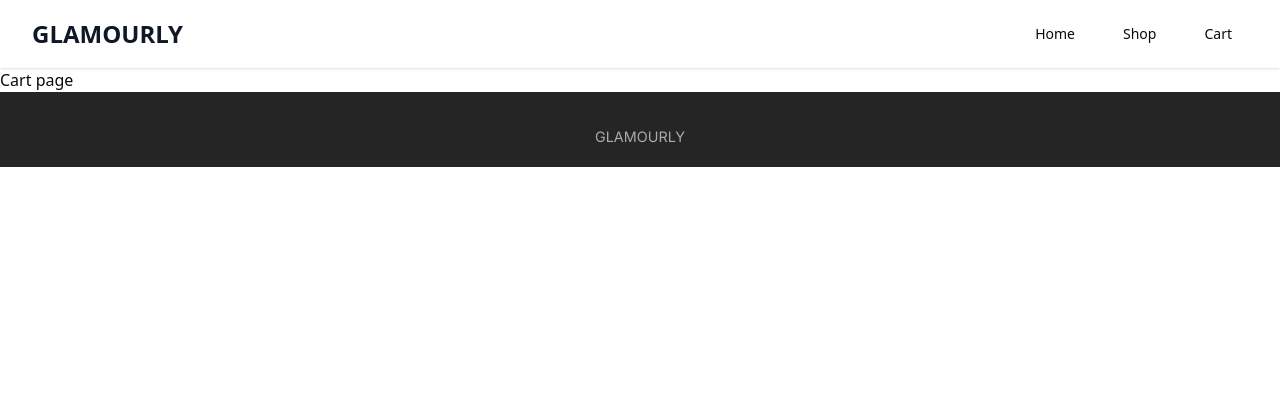
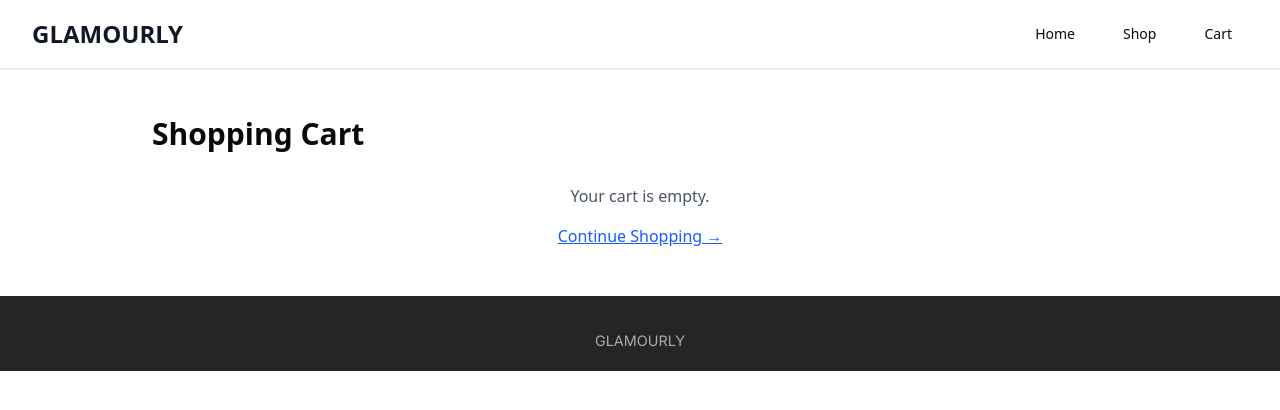
Before and after one commit to abirsinha88/Ecommerce-Website, a React (Vite) app: page /cart in a window 1280 px wide. Shown: the top 410 px of the page. Built offline with nearby package versions, Linux system fonts and the light colour scheme; what miragejs would draw is missing.

Commit message:
cart page and context added

```diff
--- a/src/App.jsx
+++ b/src/App.jsx
@@ -4,6 +4,7 @@ import Cart from './pages/Cart'
 import HomeLayout from './components/HomeLayout'
 import ProductDetails from './pages/ProductDetails'
 import {BrowserRouter, Routes, Route,Link} from 'react-router-dom'
+import { CartProvider } from './contexts/CartContext'
 
 
 function App() {
@@ -11,6 +12,7 @@ function App() {
 
   return (
      <BrowserRouter>
+          <CartProvider>
         <Routes >
             <Route path="/" element={<HomeLayout/>}>
               <Route index element = {<Home />}/>
@@ -20,6 +22,7 @@ function App() {
             </Route>
 
         </Routes>
+          </CartProvider>
       </BrowserRouter>
 
 
--- /dev/null
+++ b/src/contexts/CartContext.jsx
@@ -0,0 +1,75 @@
+import { createContext, useContext, useReducer } from "react";
+
+const CartContext = createContext();
+const CartDispatchContext = createContext();
+
+const reducer = (state, action) => {
+  switch (action.type) {
+    case "INCREASE":{
+      if(state.find((item)=>item.id == action.id) == undefined){
+        return [...state,{id:action.id, quantity:1}]
+      }
+      else{
+        return state.map(item => {
+          if(item.id == action.id){
+            return {...item, quantity: item.quantity+1};
+          }
+            return item;
+          }
+         )
+      }
+    }
+
+    case "DECREASE":{
+
+      if(state.find((item)=> item.id == action.id ).quantity == 1 ){
+
+            return state.filter((item)=>{item.id!=action.id});
+          }
+          else{
+            return state.map((item)=>{
+              if(item.id == action.id){
+                return {...item, quantity : item.quantity - 1 }
+              }
+              else return item;
+            })
+          }
+        }
+
+    case "REMOVE":{
+      return state.filter(item =>
+        item.id !== action.id
+      );
+    }
+    // case "COUNT":
+    //   return state.find(item =>
+    //     item.id == action.id
+    //   )?.quantity || 0 ;
+
+    default:{
+        return state;
+    }
+
+  }
+}
+
+
+export function CartProvider({ children }) {
+  const [cart, dispatch] = useReducer(reducer, []);
+  return (
+
+    <CartContext value={ cart}>
+      <CartDispatchContext value = {dispatch }>
+
+      {children}
+      </CartDispatchContext>
+    </CartContext>
+  );
+}
+
+export function useCart(){
+    return useContext(CartContext);
+}
+export function useCartDispatch(){
+    return useContext(CartDispatchContext);
+}
--- a/src/pages/Cart.jsx
+++ b/src/pages/Cart.jsx
@@ -1,5 +1,91 @@
-export default function Cart(){
-    return(
-        <h1>Cart page</h1>
-    )
+
+import { useCart,useCartDispatch } from "../contexts/CartContext";
+import { Link } from "react-router-dom";
+
+export default function CartPage() {
+
+  const cart = useCart();
+  const dispatch = useCartDispatch();
+  const total = cart.reduce((sum, item) => sum + item.price * (item.quantity || 1), 0);
+
+
+  const updateQty = (id, quantity) => {
+    dispatch({ type: "UPDATE_QTY", id, quantity });
+  };
+
+  return (
+    <div className="px-6 py-12 max-w-5xl mx-auto">
+      <h1 className="text-3xl font-bold mb-8">Shopping Cart</h1>
+
+      {cart.length === 0 ? (
+        <div className="text-center">
+          <p className="text-gray-600 mb-4">Your cart is empty.</p>
+          <Link to="/" className="text-blue-600 underline">
+            Continue Shopping →
+          </Link>
+        </div>
+      ) : (
+        <div className="grid md:grid-cols-3 gap-6">
+          {/* Items */}
+          <div className="md:col-span-2 space-y-4">
+            {cart.map((item) => (
+              <div
+                key={item.id}
+                className="flex gap-4 border rounded-lg p-4 hover:shadow-md transition"
+              >
+                <img
+                  src={`/${item.image}`}
+                  alt={item.name}
+                  className="w-24 h-24 object-cover rounded-lg"
+                />
+
+                <div className="flex-1">
+                  <h2 className="font-semibold text-lg">{item.name}</h2>
+                  <p className="text-gray-600">${item.price}</p>
+
+                  <div className="flex items-center mt-2 gap-3">
+                    <label className="text-sm">Qty:</label>
+                    <input
+                      type="number"
+                      min="1"
+                      value={item.quantity || 1}
+                      onChange={(e) => updateQty(item.id, Number(e.target.value))}
+                      className="w-16 border rounded px-2 py-1"
+                    />
+                  </div>
+
+                  <button
+                    className="text-red-600 text-sm mt-3 hover:underline"
+                    onClick={() =>  dispatch({ type: "DECREASE", id:item.id })}
+                  >
+                    Decrease
+                  </button>
+                  <button
+                    className="text-red-600 text-sm mt-3 hover:underline"
+                    onClick={() =>  dispatch({ type: "REMOVE", id:item.id })}
+                  >
+                    Remove
+                  </button>
+                </div>
+              </div>
+            ))}
+          </div>
+
+
+          <div className="border rounded-lg p-6 h-fit bg-gray-50">
+            <h3 className="font-semibold text-xl mb-4">Order Summary</h3>
+
+            <div className="flex justify-between text-gray-700 mb-3">
+              <span>Total:</span>
+              <span className="font-bold">${total.toFixed(2)}</span>
+            </div>
+
+            <button className="w-full bg-black text-white py-3 rounded-lg hover:opacity-80 transition">
+              Checkout
+            </button>
+          </div>
+        </div>
+      )}
+    </div>
+  );
 }
--- a/src/pages/ProductDetails.jsx
+++ b/src/pages/ProductDetails.jsx
@@ -1,10 +1,13 @@
 import { useEffect, useState } from "react";
 import { useParams } from "react-router-dom";
-import { Button } from "@/components/ui/button"; // shadcn button
+import { Button } from "@/components/ui/button";
+import { useCartDispatch } from "../contexts/CartContext";
+
 
 export default function ProductDetails() {
   const { id } = useParams();
   const [product, setProduct] = useState(null);
+  const dispatch = useCartDispatch();
 
   useEffect(() => {
     fetch(`/api/products/${id}`)
@@ -31,7 +34,7 @@ export default function ProductDetails() {
         <p className="text-lg text-gray-700">{product.description}</p>
         <p className="text-2xl font-semibold">₹{product.price}</p>
 
-        <Button className="w-full md:w-auto">
+        <Button className="w-full md:w-auto" onClick={() =>  dispatch({ type: "INCREASE", id:product.id })} >
           Add to Cart
         </Button>
       </div>
```
Lines whose indentation alone changed are shown as unchanged.
